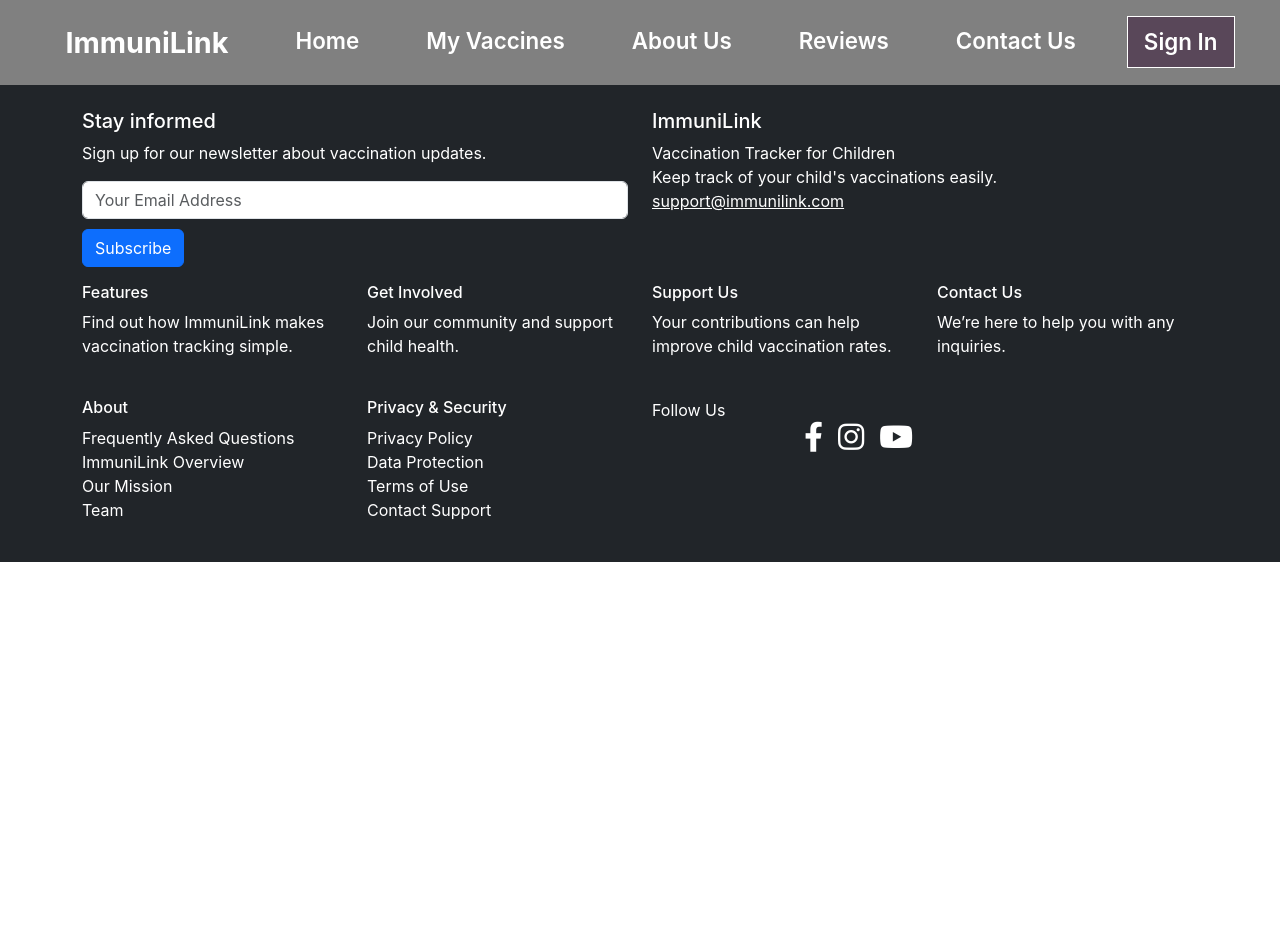
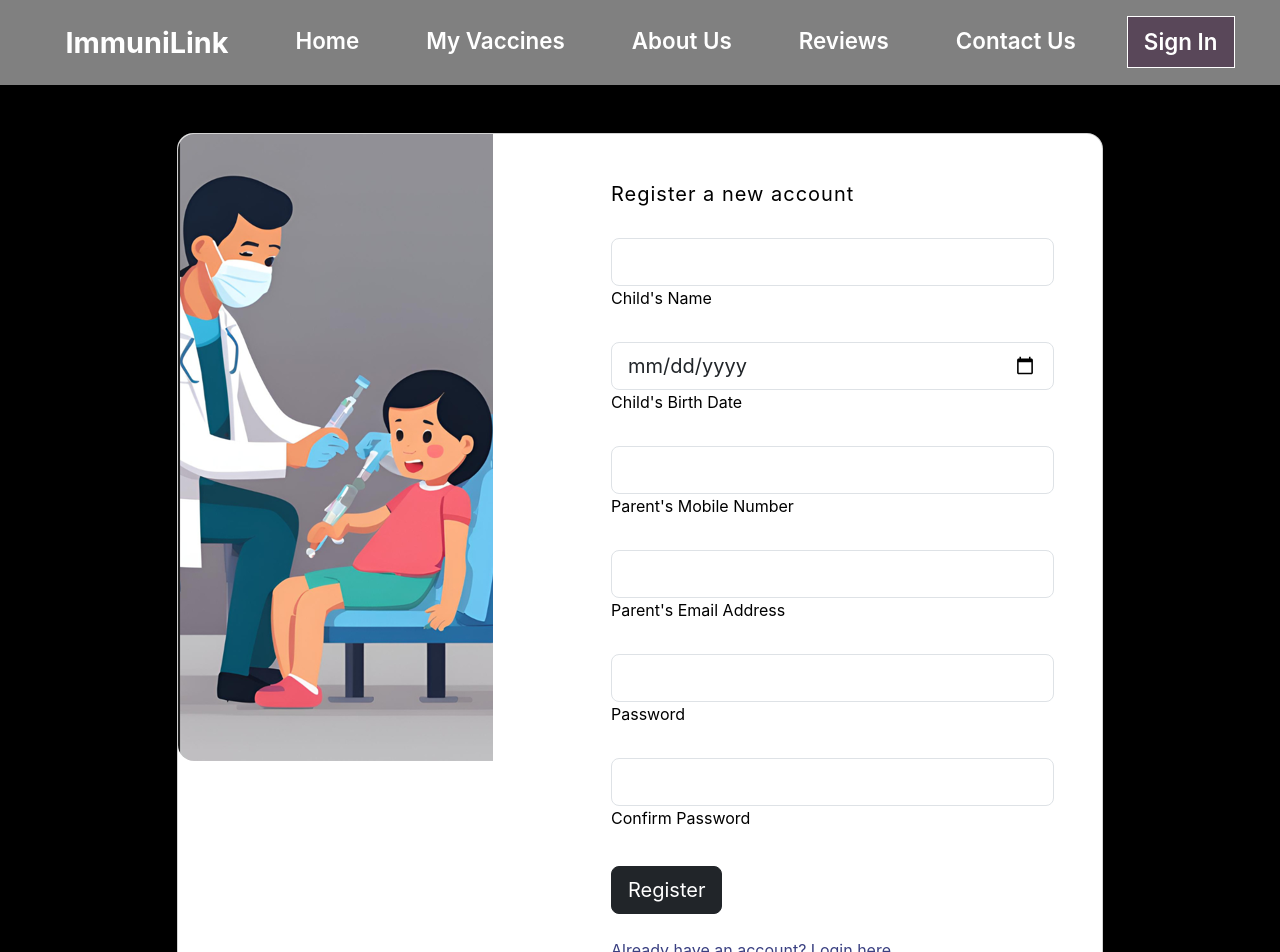
Before and after one commit to AyushN08/MERN-Stack-Mini-Project-Batch-B3, a React (Create React App) app in the folder my-app/: page /register in a window 1280 px wide. Shown: the top 952 px of the page. Before the commit the page ends 800 px from the top, so only its background shows below. Built offline with nearby package versions, Linux system fonts and the light colour scheme.

Commit message:
new loin and register with photo

```diff
--- a/my-app/src/App.js
+++ b/my-app/src/App.js
@@ -4,9 +4,10 @@ import Doctor from "./components/Doctor";
 import Footer from "./components/Footer";
 import About from "./components/About";
 import { BrowserRouter as Router, Routes, Route } from "react-router-dom";
-import Login from "./components/Login";
+
 import MyVaccines from "./components/myVaccines";
-
+import Login from "./components/Login"
+import Register from "./components/Register";
 
 function App() {
 
@@ -20,6 +21,8 @@ function App() {
           <Route exact path="/about" element={<About />} />
           <Route exact path="/signin" element={<Login />} />
           <Route exact path="//myVaccines" element={<MyVaccines/>} />
+          <Route path="/login" element={<Login />} />
+          <Route path="/register" element={<Register />} />
 
 
         </Routes>
--- a/my-app/src/components/Login.js
+++ b/my-app/src/components/Login.js
@@ -1,93 +1,87 @@
-import React, { useState } from 'react';
-
+import React, { useState } from "react";
 
 const Login = () => {
-  const [role, setRole] = useState('');
+  const [userType, setUserType] = useState("patient"); // Default user type
 
-  const handleRoleChange = (event) => {
-    setRole(event.target.value);
-  };
-
-  const handleSubmit = (event) => {
-    event.preventDefault();
-    alert(`Login as: ${role}`);
+  const handleUserTypeChange = (event) => {
+    setUserType(event.target.value);
   };
 
   return (
-    <div className="container d-flex justify-content-center align-items-center min-vh-100">
-      <div className="card shadow p-4" style={{ maxWidth: '400px', width: '100%' }}>
-        <div className="card-body">
-          <h2 className="text-center mb-4">Login</h2>
-          <form onSubmit={handleSubmit}>
-            <div className="mb-3">
-              <label htmlFor="email" className="form-label">Email address</label>
+    <section className="vh-100" style={{ backgroundColor: "black", paddingBottom: "900px" }}>
+      <div className="container py-5 h-100">
+        <div className="row d-flex justify-content-center align-items-center h-100">
+          <div className="col col-xl-10">
+            <div className="card" style={{ borderRadius: "1rem" }}>
+              <div className="row g-0">
+                <div className="col-md-6 col-lg-5 d-none d-md-block">
+
+                <img src={require('./image.png')} alt="login form" className="img-fluid" style={{ borderRadius: "1rem 0 0 1rem" }} />
+
+                </div>
+                <div className="col-md-6 col-lg-7 d-flex align-items-center">
+                  <div className="card-body p-4 p-lg-5 text-black">
+                    <form>
+                      <h5 className="fw-normal mb-3 pb-3" style={{ letterSpacing: "1px" }}>
+                        Sign into your account
+                      </h5>
+
+                      <div className="mb-4">
+                        <p className="text-secondary">Login as:</p>
+                        <div>
+                          <label>
                             <input
-                id="email"
-                name="email"
-                type="email"
-                required
-                className="form-control"
-                placeholder="Email address"
+                              type="radio"
+                              value="doctor"
+                              checked={userType === "doctor"}
+                              onChange={handleUserTypeChange}
+                              style={{ marginRight: "5px" }}
                             />
-            </div>
-            <div className="mb-3">
-              <label htmlFor="password" className="form-label">Password</label>
-              <input
-                id="password"
-                name="password"
-                type="password"
-                required
-                className="form-control"
-                placeholder="Password"
-              />
-            </div>
-
-            <div className="mb-3">
-              <label className="form-label">Role</label>
-              <div className="form-check">
-                <input
-                  className="form-check-input"
-                  type="radio"
-                  name="role"
-                  id="doctor"
-                  value="Doctor"
-                  checked={role === 'Doctor'}
-                  onChange={handleRoleChange}
-                  required
-                />
-                <label className="form-check-label" htmlFor="doctor">
                             Doctor
                           </label>
-              </div>
-              <div className="form-check">
+                          <label style={{ marginLeft: "20px" }}>
                             <input
-                  className="form-check-input"
                               type="radio"
-                  name="role"
-                  id="patient"
-                  value="Patient"
-                  checked={role === 'Patient'}
-                  onChange={handleRoleChange}
-                  required
+                              value="patient"
+                              checked={userType === "patient"}
+                              onChange={handleUserTypeChange}
+                              style={{ marginRight: "5px" }}
                             />
-                <label className="form-check-label" htmlFor="patient">
                             Patient
                           </label>
                         </div>
                       </div>
 
-            <div className="d-grid gap-2">
-              <button
-                type="submit"
-                className="btn btn-primary"
-              >
-                Login
-              </button>
+                      <div data-mdb-input-init className="form-outline mb-4">
+                        <input type="email" id="form2Example17" className="form-control form-control-lg" />
+                        <label className="form-label" htmlFor="form2Example17">Email address</label>
                       </div>
+
+                      <div data-mdb-input-init className="form-outline mb-4">
+                        <input type="password" id="form2Example27" className="form-control form-control-lg" />
+                        <label className="form-label" htmlFor="form2Example27">Password</label>
+                      </div>
+
+                      <div className="pt-1 mb-4">
+                        <button className="btn btn-dark btn-lg btn-block" type="button">Login</button>
+                      </div>
+
+                      <a className="small text-muted" href="#!">Forgot password?</a>
+                      <p className="mb-5 pb-lg-2" style={{ color: "#393f81" }}>
+  Don't have an account? <a href="/register" style={{ color: "#393f81" }}>Register here</a>
+</p>
+
+                      <a href="#!" className="small text-muted">Terms of use.</a>
+                      <a href="#!" className="small text-muted">Privacy policy</a>
                     </form>
                   </div>
                 </div>
               </div>
+            </div>
+          </div>
+        </div>
+      </div>
+    </section>
   );
 };
 
--- /dev/null
+++ b/my-app/src/components/Register.js
@@ -0,0 +1,147 @@
+import React, { useState } from "react";
+
+const Register = () => {
+  const [formData, setFormData] = useState({
+    childName: "",
+    birthDate: "",
+    parentMobile: "",
+    parentEmail: "",
+    password: "",
+    confirmPassword: ""
+  });
+
+  const handleInputChange = (e) => {
+    const { name, value } = e.target;
+    setFormData((prevData) => ({ ...prevData, [name]: value }));
+  };
+
+  const handleSubmit = (e) => {
+    e.preventDefault();
+    // Perform registration logic here
+    console.log("Form submitted:", formData);
+  };
+
+  return (
+    <section className="vh-100" style={{ backgroundColor: "black", paddingBottom: "1200px" }}>
+      <div className="container py-5 h-100">
+        <div className="row d-flex justify-content-center align-items-center h-100">
+          <div className="col col-xl-10">
+            <div className="card" style={{ borderRadius: "1rem" }}>
+              <div className="row g-0">
+                <div className="col-md-6 col-lg-5 d-none d-md-block">
+                  <img
+                    src={require('./image.png')}
+                    alt="register form"
+                    className="img-fluid"
+                    style={{ borderRadius: "1rem 0 0 1rem" }}
+                  />
+                </div>
+                <div className="col-md-6 col-lg-7 d-flex align-items-center">
+                  <div className="card-body p-4 p-lg-5 text-black">
+                    <form onSubmit={handleSubmit}>
+                      <h5 className="fw-normal mb-3 pb-3" style={{ letterSpacing: "1px" }}>
+                        Register a new account
+                      </h5>
+
+                      <div data-mdb-input-init className="form-outline mb-4">
+                        <input
+                          type="text"
+                          id="childName"
+                          name="childName"
+                          className="form-control form-control-lg"
+                          value={formData.childName}
+                          onChange={handleInputChange}
+                          required
+                        />
+                        <label className="form-label" htmlFor="childName">Child's Name</label>
+                      </div>
+
+                      <div data-mdb-input-init className="form-outline mb-4">
+                        <input
+                          type="date"
+                          id="birthDate"
+                          name="birthDate"
+                          className="form-control form-control-lg"
+                          value={formData.birthDate}
+                          onChange={handleInputChange}
+                          required
+                        />
+                        <label className="form-label" htmlFor="birthDate">Child's Birth Date</label>
+                      </div>
+
+                      <div data-mdb-input-init className="form-outline mb-4">
+                        <input
+                          type="tel"
+                          id="parentMobile"
+                          name="parentMobile"
+                          className="form-control form-control-lg"
+                          value={formData.parentMobile}
+                          onChange={handleInputChange}
+                          required
+                        />
+                        <label className="form-label" htmlFor="parentMobile">Parent's Mobile Number</label>
+                      </div>
+
+                      <div data-mdb-input-init className="form-outline mb-4">
+                        <input
+                          type="email"
+                          id="parentEmail"
+                          name="parentEmail"
+                          className="form-control form-control-lg"
+                          value={formData.parentEmail}
+                          onChange={handleInputChange}
+                          required
+                        />
+                        <label className="form-label" htmlFor="parentEmail">Parent's Email Address</label>
+                      </div>
+
+                      <div data-mdb-input-init className="form-outline mb-4">
+                        <input
+                          type="password"
+                          id="password"
+                          name="password"
+                          className="form-control form-control-lg"
+                          value={formData.password}
+                          onChange={handleInputChange}
+                          required
+                        />
+                        <label className="form-label" htmlFor="password">Password</label>
+                      </div>
+
+                      <div data-mdb-input-init className="form-outline mb-4">
+                        <input
+                          type="password"
+                          id="confirmPassword"
+                          name="confirmPassword"
+                          className="form-control form-control-lg"
+                          value={formData.confirmPassword}
+                          onChange={handleInputChange}
+                          required
+                        />
+                        <label className="form-label" htmlFor="confirmPassword">Confirm Password</label>
+                      </div>
+
+                      <div className="pt-1 mb-4">
+                        <button className="btn btn-dark btn-lg btn-block" type="submit">
+                          Register
+                        </button>
+                      </div>
+
+                      <p className="mb-5 pb-lg-2" style={{ color: "#393f81" }}>
+                        Already have an account? <a href="/login" style={{ color: "#393f81" }}>Login here</a>
+                      </p>
+                      <a href="#!" className="small text-muted">Terms of use.</a>
+                      <a href="#!" className="small text-muted">Privacy policy</a>
+                    </form>
+                  </div>
+                </div>
+              </div>
+            </div>
+          </div>
+        </div>
+      </div>
+    </section>
+  );
+};
+
+export default Register;
```
Also changed, not shown: my-app/src/components/image.png (added). Lines whose indentation alone changed are shown as unchanged.
